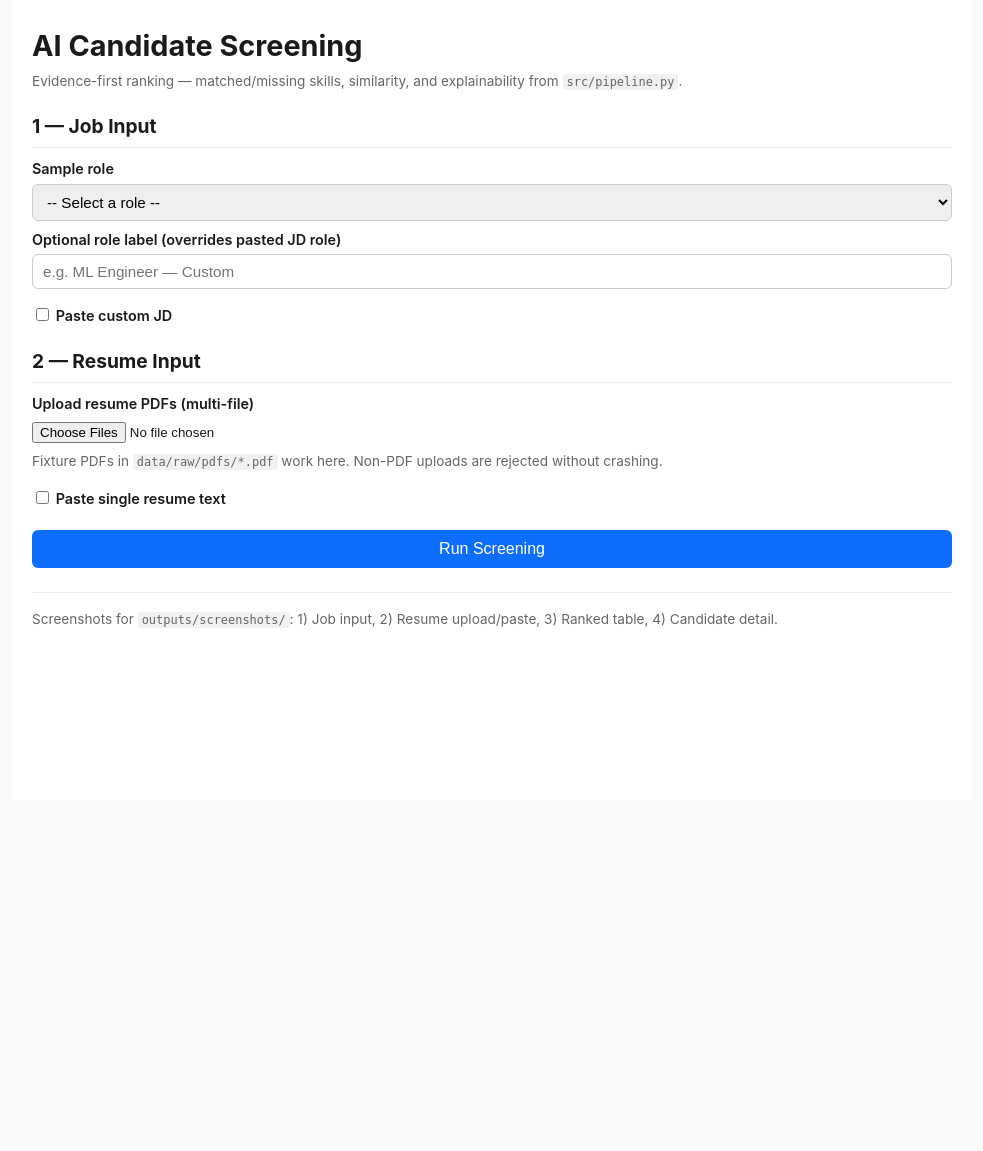
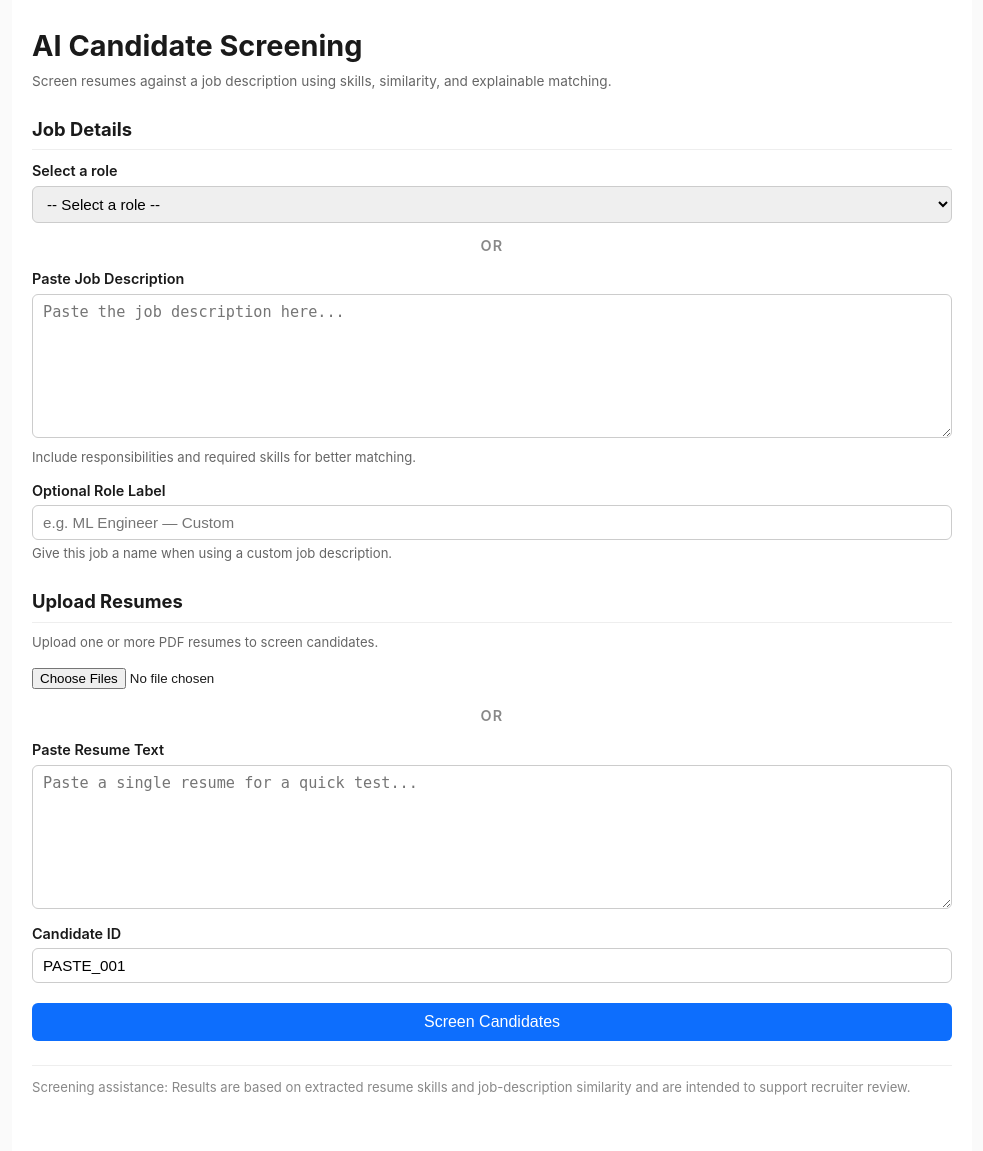
Before and after one commit to 59-abhishekdubey/resume-screening-system, a Flask app: page / in a window 1280 px wide. Shown: the whole page, without its empty margins (148-1131 px from the left). Before the commit the page ends 627 px from the top, so only its background shows below. Run offline with Flask 3, Linux system fonts and the light colour scheme.

Commit message:
Improved the model answere and ui feature

```diff
--- a/app/app.py
+++ b/app/app.py
@@ -30,53 +30,105 @@ MODERATE_SIMILARITY = 0.30
 MISSING_DISPLAY_CAP = 4
 
 
-def _verdict(skill_ratio: float, relative: float, similarity: float, matched_count: int, total_required: int, missing_skills: list) -> dict:
+def _verdict(skill_ratio: float, relative: float, similarity: float, matched_count: int, total_required: int, missing_skills: list, n_candidates: int) -> dict:
     """Compute human-readable verdict tier and deterministic reasoning."""
-    # Tier decision (first match wins)
+    # Branch 1 — total_required == 0: similarity-only tier
+    if total_required == 0:
+        if similarity >= HIGH_SIMILARITY:
+            tier = "High textual overlap"
+            css_class = "verdict-strong"
+            short = "Resume has strong wording overlap with the JD."
+            sim_sentence = "High textual overlap with the job description."
+        elif similarity >= MODERATE_SIMILARITY:
+            tier = "Moderate textual overlap"
+            css_class = "verdict-partial"
+            short = "Resume has moderate wording overlap with the JD."
+            sim_sentence = "Moderate textual overlap with the job description."
+        else:
+            tier = "Low textual overlap"
+            css_class = "verdict-weak"
+            short = "Resume wording differs significantly from the JD."
+            sim_sentence = "Low textual overlap \u2014 resume wording differs from the job description."
+        reason = f"No required skills were specified for this role. {sim_sentence}"
+        return {"tier": tier, "css_class": css_class, "reason": reason, "short": short}
+
+    # Branch 2 — single candidate (and total_required > 0): skill_ratio only
+    if n_candidates == 1:
+        if skill_ratio >= STRONG_SKILL_RATIO:
+            tier = "Strong skill overlap"
+            css_class = "verdict-strong"
+            short = "Most required skills present."
+        elif skill_ratio >= GOOD_SKILL_RATIO:
+            tier = "Good skill overlap"
+            css_class = "verdict-good"
+            short = "Most key skills present, some gaps."
+        elif skill_ratio >= PARTIAL_SKILL_RATIO:
+            tier = "Partial skill overlap"
+            css_class = "verdict-partial"
+            short = "Several required skills missing."
+        else:
+            tier = "Limited skill overlap"
+            css_class = "verdict-weak"
+            short = "Few required skills matched."
+        parts = []
+        parts.append(f"Found {matched_count} of {total_required} required skills.")
+        if missing_skills:
+            parts.append(f"Missing: {', '.join(sorted(missing_skills))}.")
+        if similarity >= HIGH_SIMILARITY:
+            parts.append("High textual overlap with the job description.")
+        elif similarity >= MODERATE_SIMILARITY:
+            parts.append("Moderate textual overlap with the job description.")
+        else:
+            parts.append("Low textual overlap \u2014 resume wording differs from the job description.")
+        reason = " ".join(parts)
+        return {"tier": tier, "css_class": css_class, "reason": reason, "short": short}
+
+    # Branch 3 — normal (total_required > 0 AND n_candidates >= 2): keep [P10c] logic verbatim
     if skill_ratio >= STRONG_SKILL_RATIO and relative >= STRONG_RELATIVE:
-        tier = "Strong Match"
+        tier = "Strong skill overlap"
         css_class = "verdict-strong"
-        short = "Strong fit — most required skills present."
+        short = "Most required skills present."
     elif skill_ratio >= GOOD_SKILL_RATIO or relative >= GOOD_RELATIVE:
-        tier = "Good Match"
+        tier = "Good skill overlap"
         css_class = "verdict-good"
-        short = "Good fit — key skills present, some gaps."
+        short = "Most key skills present, some gaps."
     elif skill_ratio >= PARTIAL_SKILL_RATIO or relative >= PARTIAL_RELATIVE:
-        tier = "Partial Match"
+        tier = "Partial skill overlap"
         css_class = "verdict-partial"
-        short = "Partial fit — several required skills missing."
+        short = "Several required skills missing."
     else:
-        tier = "Weak Match"
+        tier = "Limited skill overlap"
         css_class = "verdict-weak"
-        short = "Weak fit — few required skills matched."
+        short = "Few required skills matched."
 
-    # Reasoning sentence (deterministic template — no LLM)
     parts = []
-    parts.append(f"Matches {matched_count} of {total_required} required skills.")
+    parts.append(f"Found {matched_count} of {total_required} required skills.")
     if missing_skills:
         parts.append(f"Missing: {', '.join(sorted(missing_skills))}.")
     if similarity >= HIGH_SIMILARITY:
-        parts.append("High overlap with the job description.")
+        parts.append("High textual overlap with the job description.")
     elif similarity >= MODERATE_SIMILARITY:
-        parts.append("Moderate overlap with the job description.")
+        parts.append("Moderate textual overlap with the job description.")
     else:
-        parts.append("Low textual overlap with the job description — resume wording differs.")
+        parts.append("Low textual overlap \u2014 resume wording differs from the job description.")
     reason = " ".join(parts)
 
     return {"tier": tier, "css_class": css_class, "reason": reason, "short": short}
 
 
-def _augment_result(result: dict, max_overall_score: float) -> dict:
+def _augment_result(result: dict, max_overall_score: float, n_candidates: int = 0) -> dict:
     """Return a COPY of result plus verdict keys without mutating original."""
     copy = dict(result)
-    # copy nested structures shallow to avoid mutating original lists
-    # skill_ratio uses score_breakdown for authoritative counts
     bd = result.get("score_breakdown", {})
-    matched_required_list = bd.get("matched_required", result.get("matched_skills", []))
-    if isinstance(matched_required_list, list):
-        matched_count = len(matched_required_list)
+    # Handle both list and count forms for matched_required per locked decisions
+    matched_required_val = bd.get("matched_required", result.get("matched_skills", []))
+    if isinstance(matched_required_val, list):
+        matched_count = len(matched_required_val)
     else:
-        matched_count = len(result.get("matched_skills", []))
+        try:
+            matched_count = int(matched_required_val)
+        except Exception:
+            matched_count = len(result.get("matched_skills", []))
     total_required = bd.get("total_required", 0)
     if not isinstance(total_required, int):
         try:
@@ -87,7 +139,7 @@ def _augment_result(result: dict, max_overall_score: float) -> dict:
     relative = (result.get("overall_score", 0.0) / max_overall_score) if max_overall_score > 0 else 0.0
     similarity = result.get("similarity", 0.0)
     missing = result.get("missing_skills", [])
-    v = _verdict(skill_ratio, relative, similarity, matched_count, total_required, missing)
+    v = _verdict(skill_ratio, relative, similarity, matched_count, total_required, missing, n_candidates)
     copy["verdict_tier"] = v["tier"]
     copy["verdict_css"] = v["css_class"]
     copy["verdict_reason"] = v["reason"]
@@ -101,6 +153,48 @@ def _augment_result(result: dict, max_overall_score: float) -> dict:
         shown = missing[:MISSING_DISPLAY_CAP]
         remaining = len(missing) - MISSING_DISPLAY_CAP
         copy["verdict_missing_line"] = "Missing: " + ", ".join(shown) + f" +{remaining} more"
+    # Display-only fields for recruiter UI (Phase 10e/10f) — not stored in session
+    if total_required == 0:
+        copy["skill_coverage_display"] = "No required skills specified for this role"
+        copy["skill_coverage_pct"] = ""
+    else:
+        copy["skill_coverage_display"] = f"{matched_count} / {total_required} required skills"
+        pct = round(100 * matched_count / total_required, 1) if total_required else 0.0
+        copy["skill_coverage_pct"] = f"{pct:.1f}%"
+    copy["jd_similarity_display"] = f"{round(similarity * 100, 1):.1f}%"
+    # Why-this-result bullets (deterministic, no LLM) — per branch
+    if total_required == 0:
+        if similarity >= HIGH_SIMILARITY:
+            bullets = ["The resume has high textual overlap with the JD.", "No required skills were specified for this role."]
+        elif similarity >= MODERATE_SIMILARITY:
+            bullets = ["Resume-to-job textual similarity was moderate.", "No required skills were specified for this role."]
+        else:
+            bullets = ["Resume wording differs from the job description.", "No required skills were specified for this role."]
+    else:
+        bullets = []
+        bullets.append(f"Matched {matched_count} of {total_required} required skills.")
+        if missing:
+            bullets.append(f"Missing required skills: {', '.join(sorted(missing))}.")
+        if similarity >= HIGH_SIMILARITY:
+            bullets.append("The resume has high textual overlap with the JD.")
+        elif similarity >= MODERATE_SIMILARITY:
+            bullets.append("Resume-to-job textual similarity was moderate.")
+        else:
+            bullets.append("Resume-to-job textual similarity was low.")
+        matched_additional_val = bd.get("matched_additional", [])
+        if isinstance(matched_additional_val, list):
+            add_count = len(matched_additional_val)
+        else:
+            try:
+                add_count = int(matched_additional_val)
+            except Exception:
+                add_count = 0
+        if add_count > 0:
+            bullets.append(f"Also found {add_count} additional relevant skill(s) beyond the required set.")
+    # Ensure at least one bullet
+    if not bullets:
+        bullets = ["No required skills were specified for this role."]
+    copy["why_result_bullets"] = bullets
     return copy
 
 
@@ -204,7 +298,7 @@ def screen():
                 valid_pdfs.append(f)
 
         if invalid_names and not valid_pdfs and not resume_text:
-            flash(f"Non-PDF upload rejected: {', '.join(invalid_names)} — please upload .pdf files only.")
+            flash("Please upload a PDF file.")
             return render_template("index.html", roles=roles)
 
         if not valid_pdfs and not resume_text:
@@ -269,8 +363,9 @@ def screen():
 
     session["results"] = session_results
     session["job_role"] = job_profile.role
-    # Store max for relative display (computed again in /results but keep for convenience)
+    # Store max for internal verdict relative calculation (not for template display) and n_candidates for Branch 2
     session["max_score"] = max((x["overall_score"] for x in session_results), default=0.0)
+    session["n_candidates"] = len(session_results)
 
     return redirect(url_for("results"))
 
@@ -286,9 +381,10 @@ def results():
     max_score = session.get("max_score", 0.0)
     if max_score == 0:
         max_score = max((r["overall_score"] for r in results_data), default=0.0)
-    # Augment with verdict (computed in route, not stored in session)
-    augmented = [_augment_result(r, max_score) for r in results_data]
-    return render_template("result.html", results=augmented, job_role=job_role, max_score=max_score)
+    n_candidates = session.get("n_candidates", len(results_data))
+    # Augment with display fields (computed in route, not stored in session)
+    augmented = [_augment_result(r, max_score, n_candidates=n_candidates) for r in results_data]
+    return render_template("result.html", results=augmented, job_role=job_role)
 
 
 @app.route("/candidate/<candidate_id>", methods=["GET"])
@@ -304,11 +400,9 @@ def candidate(candidate_id):
     max_score = session.get("max_score", 0.0)
     if max_score == 0:
         max_score = max((r["overall_score"] for r in results_data), default=0.0)
-    # DISPLAY NORMALIZATION (Option C): relative = overall_score / max_overall_score per run
-    # Raw overall_score is preserved verbatim; relative is for visual bars only.
-    relative = (selected["overall_score"] / max_score) if max_score > 0 else 0.0
-    augmented = _augment_result(selected, max_score)
-    return render_template("candidate.html", candidate=augmented, max_score=max_score, relative=relative, job_role=session.get("job_role", "—"))
+    n_candidates = session.get("n_candidates", len(results_data))
+    augmented = _augment_result(selected, max_score, n_candidates=n_candidates)
+    return render_template("candidate.html", candidate=augmented, job_role=session.get("job_role", "—"))
 
 
 if __name__ == "__main__":
--- a/app/static/style.css
+++ b/app/static/style.css
@@ -129,3 +129,26 @@ code { background: #f1f1f1; padding: 1px 4px; border-radius: 3px; font-size: 0.8
 .verdict-headline { font-size: 1.4em; font-weight: 700; margin-bottom: 6px; }
 .verdict-reason   { font-size: 1.0em; color: #333; }
 .verdict-missing { font-size: 0.82em; color: #7a1f16; margin-top: 4px; line-height: 1.35; }
+/* Phase 10e — recruiter polish */
+.section-heading { font-size: 1.15rem; font-weight: 700; color: #1a1a1a; margin: 24px 0 10px; }
+.section-subheading { text-align: center; color: #888; font-size: 0.9rem; margin: 12px 0; font-weight: 600; letter-spacing: 0.08em; }
+.helper { font-size: 0.82rem; color: #666; margin: 4px 0 12px; }
+.badge { display: inline-block; padding: 4px 8px; border-radius: 12px; font-size: 0.82rem; margin: 3px 4px 3px 0; font-family: ui-monospace, SFMono-Regular, Menlo, monospace; }
+.badge-matched { background: #e8f6ec; color: #0a5a1e; border: 1px solid #b7dfc0; }
+.badge-missing { background: #fbeaea; color: #7a1f16; border: 1px solid #e8a0a0; }
+.match-summary-banner { padding: 16px 20px; border-radius: 6px; margin: 16px 0; }
+.skill-coverage { font-size: 1.25rem; font-weight: 700; color: #1a1a1a; }
+.jd-similarity { font-size: 1.25rem; font-weight: 700; color: #1a1a1a; }
+.why-result { margin: 8px 0; padding-left: 18px; }
+.why-result li { margin: 6px 0; line-height: 1.45; }
+.footer-note { font-size: 0.82rem; color: #888; margin-top: 24px; border-top: 1px solid #eee; padding-top: 12px; }
+.mono { font-family: ui-monospace, SFMono-Regular, Menlo, monospace; }
+@media (max-width: 640px) {
+  table, thead, tbody, th, td, tr { display: block; }
+  thead { display: none; }
+  tr { border: 1px solid #e5e5e5; border-radius: 6px; margin-bottom: 12px; padding: 8px; }
+  td { border: none; padding: 6px 8px; }
+  td:before { content: attr(data-label); font-weight: 600; display: block; font-size: 0.8rem; color: #666; }
+  .two-col { grid-template-columns: 1fr; }
+  .metrics { grid-template-columns: 1fr; }
+}
--- a/app/templates/index.html
+++ b/app/templates/index.html
@@ -10,7 +10,7 @@
 <div class="container">
   <header>
     <h1>AI Candidate Screening</h1>
-    <p class="caption">Evidence-first ranking — matched/missing skills, similarity, and explainability from <code>src/pipeline.py</code>.</p>
+    <p class="caption">Screen resumes against a job description using skills, similarity, and explainable matching.</p>
   </header>
 
   {% with messages = get_flashed_messages() %}
@@ -23,63 +23,42 @@
     {% endif %}
   {% endwith %}
 
-  {% if error %}
-    <div class="flash"><div class="flash-msg">{{ error }}</div></div>
-  {% endif %}
-
   <form action="{{ url_for('screen') }}" method="post" enctype="multipart/form-data">
-
     <section>
-      <h2>1 — Job Input</h2>
-      <label for="job_role">Sample role</label>
+      <h2 class="section-heading">Job Details</h2>
+      <label for="job_role">Select a role</label>
       <select name="job_role" id="job_role">
         <option value="">-- Select a role --</option>
         {% for role in roles %}
           <option value="{{ role }}">{{ role }}</option>
         {% endfor %}
       </select>
-
-      <label for="role_override" style="margin-top:0.5rem;">Optional role label (overrides pasted JD role)</label>
+      <p class="section-subheading">OR</p>
+      <label for="custom_jd">Paste Job Description</label>
+      <textarea name="custom_jd" id="custom_jd" rows="7" placeholder="Paste the job description here..."></textarea>
+      <p class="helper">Include responsibilities and required skills for better matching.</p>
+      <label for="role_override">Optional Role Label</label>
       <input type="text" name="role_override" id="role_override" placeholder="e.g. ML Engineer — Custom">
-
-      <div style="margin-top:1rem;">
-        <label><input type="checkbox" id="toggle_jd"> Paste custom JD</label>
-      </div>
-      <div id="custom_jd_wrap" class="hidden">
-        <label for="custom_jd">Paste job description (free text)</label>
-        <textarea name="custom_jd" id="custom_jd" rows="8" placeholder="Paste the full JD here — Requirements / Preferred sections will be parsed if present, otherwise skills are extracted from the text."></textarea>
-      </div>
+      <p class="helper">Give this job a name when using a custom job description.</p>
     </section>
 
     <section>
-      <h2>2 — Resume Input</h2>
-      <label for="pdfs">Upload resume PDFs (multi-file)</label>
-      <input type="file" name="pdfs" id="pdfs" multiple accept=".pdf">
-      <p class="caption">Fixture PDFs in <code>data/raw/pdfs/*.pdf</code> work here. Non-PDF uploads are rejected without crashing.</p>
-
-      <div style="margin-top:1rem;">
-        <label><input type="checkbox" id="toggle_resume"> Paste single resume text</label>
-      </div>
-      <div id="paste_wrap" class="hidden">
-        <label for="resume_text">Paste single resume text</label>
-        <textarea name="resume_text" id="resume_text" rows="8" placeholder="Paste raw resume text here for a quick single-candidate test."></textarea>
-        <label for="candidate_id">Candidate ID for pasted resume</label>
-        <input type="text" name="candidate_id" id="candidate_id" value="PASTE_001">
-      </div>
+      <h2 class="section-heading">Upload Resumes</h2>
+      <p class="helper">Upload one or more PDF resumes to screen candidates.</p>
+      <input type="file" name="pdfs" id="pdfs" multiple accept="application/pdf">
+      <p class="section-subheading">OR</p>
+      <label for="resume_text">Paste Resume Text</label>
+      <textarea name="resume_text" id="resume_text" rows="7" placeholder="Paste a single resume for a quick test..."></textarea>
+      <label for="candidate_id" style="margin-top:8px;">Candidate ID</label>
+      <input type="text" name="candidate_id" id="candidate_id" value="PASTE_001">
     </section>
 
     <section>
-      <button type="submit" class="btn-primary">Run Screening</button>
+      <button type="submit" class="btn-primary">Screen Candidates</button>
     </section>
   </form>
 
-  <footer>
-    <p class="caption">Screenshots for <code>outputs/screenshots/</code>: 1) Job input, 2) Resume upload/paste, 3) Ranked table, 4) Candidate detail.</p>
-  </footer>
+  <p class="footer-note">Screening assistance: Results are based on extracted resume skills and job-description similarity and are intended to support recruiter review.</p>
 </div>
-<script>
-document.getElementById('toggle_jd').addEventListener('change', function(){document.getElementById('custom_jd_wrap').classList.toggle('hidden', !this.checked);});
-document.getElementById('toggle_resume').addEventListener('change', function(){document.getElementById('paste_wrap').classList.toggle('hidden', !this.checked);});
-</script>
 </body>
 </html>
```
Also changed, not shown: app/templates/candidate.html (+47 -70 lines), app/templates/result.html (+46 -17 lines).
